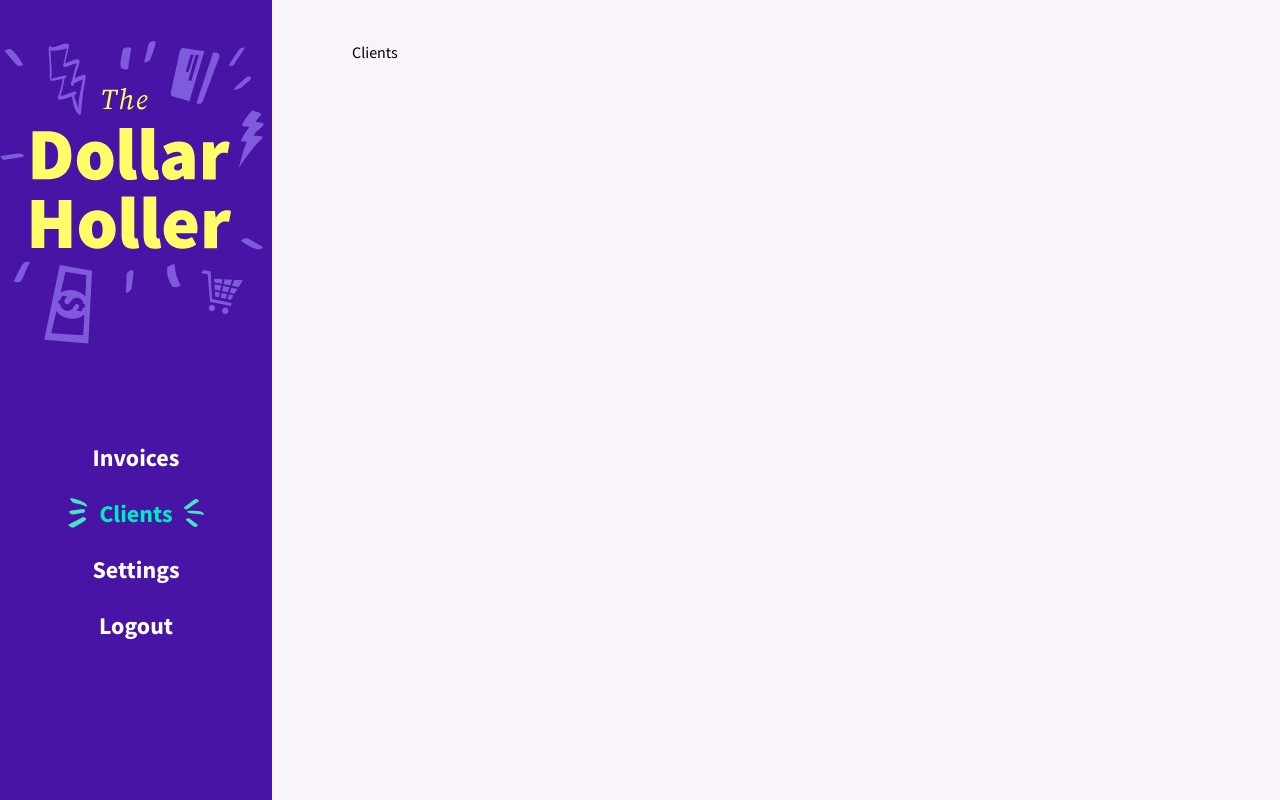
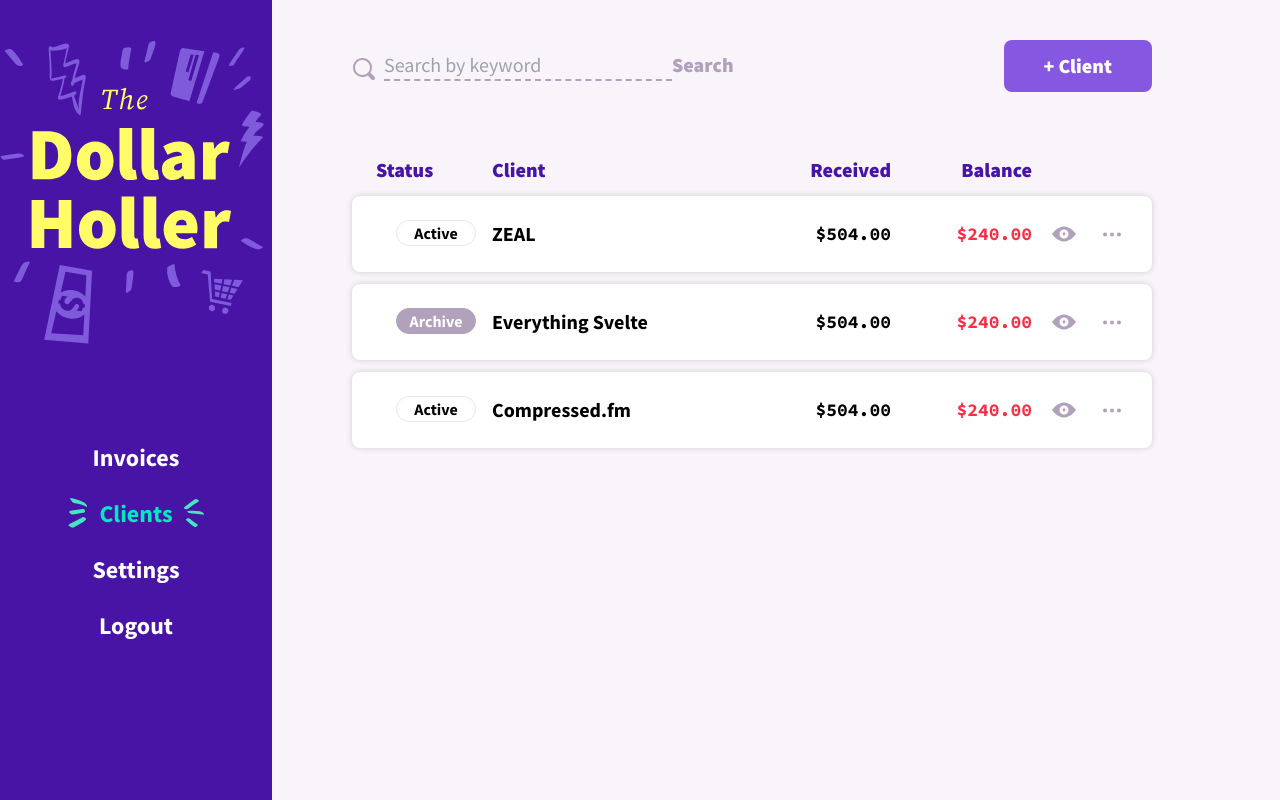
Before and after one commit to TranTrungTinh/invoice-app, a SvelteKit app: page /clients in a window 1280 px wide. Built offline with nearby package versions, Linux system fonts and the light colour scheme.

Commit message:
chore: Update client table grid layout for better responsiveness and alignment. Adding mobile grid layout for improved client listing display.

```diff
--- a/src/app.css
+++ b/src/app.css
@@ -87,6 +87,10 @@
     grid-area: trash;
   }
 
+  .client-table {
+    @apply grid grid-cols-clientTableMobile lg:grid-cols-clientTable mb-3 w-full gap-x-4 px-4 lg:px-6
+  }
+
   .field {
     @apply mb-6;
   }
--- /dev/null
+++ b/src/lib/components/Icon/Activate.svelte
@@ -0,0 +1,10 @@
+<script lang="ts">
+  export let width: number = 24,
+    height: number = 24;
+</script>
+
+<svg {width} {height} viewBox="0 0 24 24" fill="none" xmlns="http://www.w3.org/2000/svg">
+  <path
+    d="M20.55 5.22L19.16 3.54C18.88 3.21 18.47 3 18 3H6C5.53 3 5.12 3.21 4.85 3.55L3.46 5.22C3.17 5.57 3 6.01 3 6.5V19C3 20.1 3.89 21 5 21H19C20.1 21 21 20.1 21 19V6.5C21 6.01 20.83 5.57 20.55 5.22ZM12 9.5L17.5 15H14V17H10V15H6.5L12 9.5ZM5.12 5L5.94 4H17.94L18.87 5H5.12Z"
+  />
+</svg>
--- /dev/null
+++ b/src/lib/components/Icon/Archive.svelte
@@ -0,0 +1,10 @@
+<script lang="ts">
+  export let width: number = 24,
+    height: number = 24;
+</script>
+
+<svg {width} {height} viewBox="0 0 24 24" fill="none" xmlns="http://www.w3.org/2000/svg">
+  <path
+    d="M20.54 5.23L19.15 3.55C18.88 3.21 18.47 3 18 3H6C5.53 3 5.12 3.21 4.84 3.55L3.46 5.23C3.17 5.57 3 6.02 3 6.5V19C3 20.1 3.9 21 5 21H19C20.1 21 21 20.1 21 19V6.5C21 6.02 20.83 5.57 20.54 5.23ZM12 17.5L6.5 12H10V10H14V12H17.5L12 17.5ZM5.12 5L5.93 4H17.93L18.87 5H5.12Z"
+  />
+</svg>
--- a/src/routes/(dashboard)/clients/+page.svelte
+++ b/src/routes/(dashboard)/clients/+page.svelte
@@ -1 +1,54 @@
-Clients
+<script lang="ts">
+  import Button from '$lib/components/Button.svelte';
+  import Search from '$lib/components/Search.svelte';
+  import ClientRowHeader from './ClientRowHeader.svelte';
+  import ClientRow from './ClientRow.svelte';
+  import { clients, loadClients } from '$lib/stores/ClientStore';
+  import { onMount } from 'svelte';
+
+  onMount(() => {
+    loadClients();
+  });
+</script>
+
+<svelte:head><title>Clients | The One</title></svelte:head>
+
+<div
+  class="md:gap-7-4 mb-7 flex flex-col-reverse items-start justify-between gap-y-6 md:flex-row md:items-center lg:mb-16"
+>
+  <!-- search field -->
+  <!-- {#if $invoices.length > 0} -->
+  <Search />
+  <!-- {:else}
+    <div />
+  {/if} -->
+
+  <!-- new invoice button -->
+  <div>
+    <Button
+      label="+ Client"
+      onClick={() => {
+        // isInvoiceFormShowing = true;
+      }}
+    />
+  </div>
+</div>
+
+<!-- clients -->
+<div>
+  {#if $clients === null}
+    Loading...
+  {:else if $clients.length <= 0}
+    Blank State
+  {:else}
+    <!--  client header row -->
+    <ClientRowHeader />
+
+    <!-- client rows -->
+    <div class="flex flex-col-reverse">
+      {#each $clients as client}
+        <ClientRow {client} />
+      {/each}
+    </div>
+  {/if}
+</div>
--- /dev/null
+++ b/src/routes/(dashboard)/clients/ClientRow.svelte
@@ -0,0 +1,58 @@
+<script lang="ts">
+  import AdditionalOptions from '$lib/components/AdditionalOptions.svelte';
+  import ThreeDots from '$lib/components/Icon/ThreeDots.svelte';
+  import View from '$lib/components/Icon/View.svelte';
+  import Edit from '$lib/components/Icon/Edit.svelte';
+  import Trash from '$lib/components/Icon/Trash.svelte';
+  import Activate from '$lib/components/Icon/Activate.svelte';
+  import Archive from '$lib/components/Icon/Archive.svelte';
+  import Tag from '$lib/components/Tag.svelte';
+
+  export let client: Client;
+
+  let isAdditionalMenuShowing = false;
+</script>
+
+<div class="client-table rounded-lg bg-white py-3 shadow-tableRow lg:py-6">
+  <div><Tag className="ml-auto" label={client.clientStatus} /></div>
+  <div class="truncate whitespace-nowrap text-base font-bold lg:text-xl">{client.name}</div>
+  <div class="text-right font-mono text-sm font-bold lg:text-lg">$504.00</div>
+  <div class="text-right font-mono text-sm font-bold text-scarlet lg:text-lg">$240.00</div>
+  <div class="relative hidden items-center justify-center lg:flex">
+    <a href="#" class="text-pastelPurple hover:text-daisyBush"><View /></a>
+  </div>
+  <div class="relative hidden items-center justify-center lg:flex">
+    <button
+      class="text-pastelPurple hover:text-daisyBush"
+      on:click={() => {
+        isAdditionalMenuShowing = !isAdditionalMenuShowing;
+      }}><ThreeDots /></button
+    >
+    {#if isAdditionalMenuShowing}
+      <AdditionalOptions
+        options={[
+          { label: 'Edit', icon: Edit, onClick: () => console.log('editing'), disabled: false },
+          {
+            label: 'Activate',
+            icon: Activate,
+            onClick: () => {
+              client.clientStatus = 'active';
+              isAdditionalMenuShowing = false;
+            },
+            disabled: client.clientStatus === 'active'
+          },
+          {
+            label: 'Archive',
+            icon: Archive,
+            onClick: () => {
+              client.clientStatus = 'archive';
+              isAdditionalMenuShowing = false;
+            },
+            disabled: client.clientStatus === 'archive'
+          },
+          { label: 'Delete', icon: Trash, onClick: () => console.log('deleting'), disabled: false }
+        ]}
+      />
+    {/if}
+  </div>
+</div>
--- /dev/null
+++ b/src/routes/(dashboard)/clients/ClientRowHeader.svelte
@@ -0,0 +1,18 @@
+<script lang="ts">
+  export let className: string = '';
+</script>
+
+<div class={`client-table hidden lg:grid ${className}`}>
+  <h3>Status</h3>
+  <h3>Client</h3>
+  <h3 class="text-right">Received</h3>
+  <h3 class="text-right">Balance</h3>
+  <div />
+  <div />
+</div>
+
+<style lang="postcss">
+  h3 {
+    @apply text-xl font-black leading-snug text-daisyBush;
+  }
+</style>
--- a/src/seed.json
+++ b/src/seed.json
@@ -3,6 +3,7 @@
     {
       "address": "123 Street",
       "city": "Somewhereville",
+      "clientStatus": "active",
       "email": "compressed@example.com",
       "id": "1",
       "name": "Compressed.fm",
@@ -12,6 +13,7 @@
     {
       "address": "456 Drive",
       "city": "Nowhere",
+      "clientStatus": "archive",
       "email": "everythingsvelte@test.com",
       "id": "2",
       "name": "Everything Svelte",
@@ -21,6 +23,7 @@
     {
       "address": "789 Boulevard",
       "city": "Anywhere",
+      "clientStatus": "active",
       "email": "zeal@test.com",
       "id": "3",
       "name": "ZEAL",
--- a/tailwind.config.cjs
+++ b/tailwind.config.cjs
@@ -48,6 +48,8 @@ module.exports = {
         whisper: '#f9f4f9',
       },
       gridTemplateColumns: {
+        'clientTable': '100px 1fr 125px 125px 32px 32px',
+        'clientTableMobile': "1fr 90px",
         'invoiceLineItem': '1fr 100px 100px 100px 65px',
         'invoiceTable': '100px 100px 60px 1fr 116px 32px 32px',
         'invoiceTableMobile': "1fr 90px"
```
